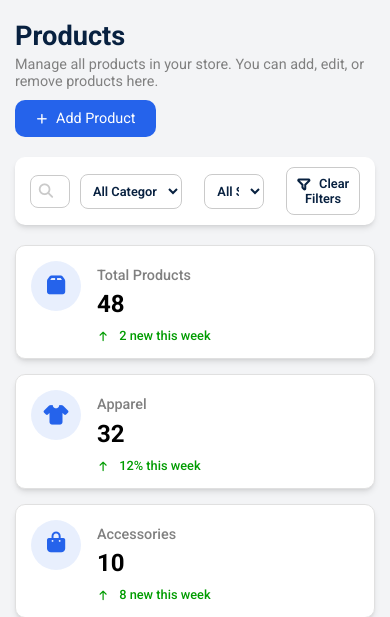
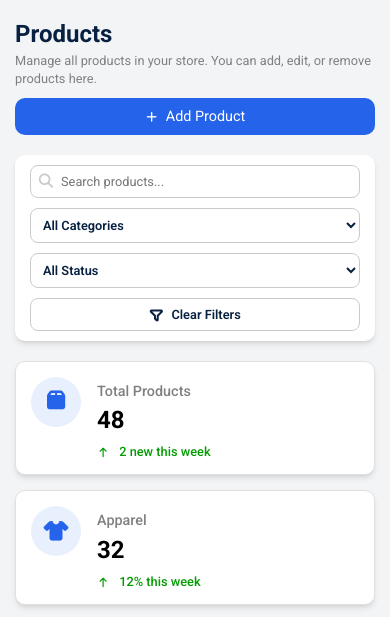
Before and after one commit to jadriendev/au-merch, a PHP site: page /Inventory/products.html in a window 390 px wide. Shown: the part 58-675 px from the top of the page. Run offline with PHP 8.4, Linux system fonts and the light colour scheme; some web fonts are replaced.

Commit message:
commit crime

```diff
--- a/Inventory/css/products.css
+++ b/Inventory/css/products.css
@@ -473,11 +473,11 @@ section {
     background-color: white;
 }
 
-.status {
+.status-filter {
     width: 150px;
 }
 
-.status select {
+.status-filter select {
     padding: 8px;
     font-size: .80rem;
     border: 1px solid rgb(202, 202, 202);
@@ -616,15 +616,6 @@ section {
 
 .right-radius {
     border-top-right-radius: 10px;
-}
-
-.status {
-    display: inline-block;
-    padding: 5px 12px;
-    border-radius: 999px;
-    font-size: .75rem;
-    font-weight: 600;
-    width: fit-content;
 }
 
 .processing {
@@ -925,6 +916,25 @@ section {
         width: 260px;
     }
 
+    .greet {
+        flex-direction: column;
+        align-items: stretch;
+        gap: 15px;
+    }
+
+    .greet h1 {
+        font-size: 1.5rem;
+    }
+
+    .greet h1 span:nth-child(2) {
+        font-size: .80rem;
+        line-height: 1.4;
+    }
+
+    .add-products {
+        width: 100%;
+    }
+
     .table th,
     .table-2 th {
         padding: 9px 10px;
@@ -995,6 +1005,48 @@ section {
 
     .pagination-buttons {
         justify-content: center;
+    }
+
+    .input-fields {
+        flex-wrap: wrap;
+    }
+
+    .input {
+        flex: 1 1 100%;
+    }
+
+    .categories,
+    .status-filter {
+        flex: 1;
+        width: auto;
+    }
+
+    .categories,
+    .status-filter,
+    .clear {
+        width: 100%;
+        flex: none;
+    }
+
+    .clear {
+        flex: 1;
+        width: auto;
+    }
+
+    .add-products {
+        width: 100%;
+    }
+
+    .input-fields > .input {
+        width: 100%;
+        flex: none;
+    }
+
+    .input-fields > .categories,
+    .input-fields > .status-filter,
+    .input-fields > .clear {
+        width: 100%;
+        flex: none;
     }
 }
 
@@ -1068,4 +1120,21 @@ section {
         width: 22px;
         height: 22px;
     }
+
+    .input-fields {
+        flex-direction: column;
+        align-items: stretch;
+    }
+
+    .input,
+    .categories,
+    .status-filter,
+    .clear {
+        width: 100%;
+        flex: none;
+    }
+
+    .add-products {
+        width: 100%;
+    }
 }
--- a/Inventory/products.html
+++ b/Inventory/products.html
@@ -137,7 +137,7 @@
                         </select>
                     </div>
 
-                    <div class="status">
+                    <div class="status-filter">
                         <select name="status" id="status">
                             <option value="All Status">All Status</option>
                             <option value="Available">Available</option>
```
